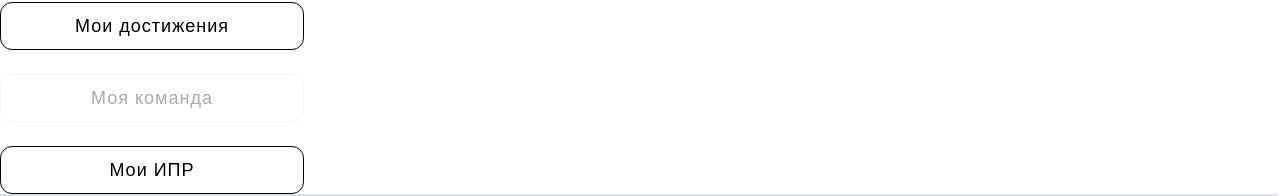
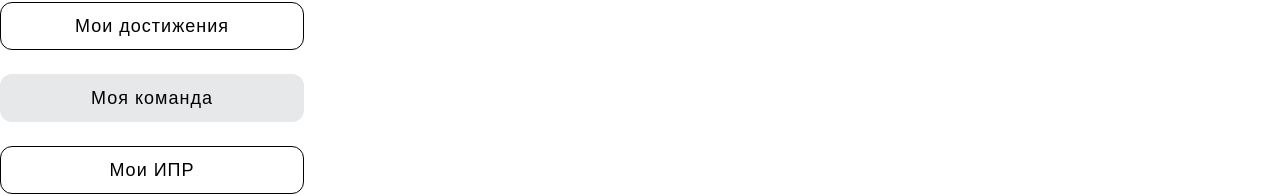
Before and after one commit to NataliyaNikulshina/ipr-hackathon-yandex-alfa, a React (Create React App) app: page / in a window 1280 px wide. Shown: the part 593-789 px from the top of the page. Built offline with nearby package versions, Linux system fonts and the light colour scheme.

Commit message:
bugfix: поправить стиль кнопки для навигации

```diff
--- a/src/components/layout/layout.module.scss
+++ b/src/components/layout/layout.module.scss
@@ -4,7 +4,7 @@
 .layout {
   margin: 0 auto;
   display: grid;
-  grid-template-rows: 87px 1fr 160px;
+  grid-template-rows: 87px 1fr 165px;
   grid-template-columns: 303px 955px;
   column-gap: 20px;
   box-sizing: border-box;
@@ -37,6 +37,7 @@
   &__footer {
     grid-column: 1 / 3;
     grid-row: 3;
+    padding-top: 10px;
     margin: 0 auto;
     width: 100%;
   }
--- a/src/components/layout/layout.tsx
+++ b/src/components/layout/layout.tsx
@@ -37,13 +37,13 @@ const Layout: FC = () => {
             name="Антонова Екатерина Владимировна"
             appointment="Главный финансовый аналитик"
           />
-          <Button color="white" width="304" heigth="48">
+          <Button color="nav_white" width="304" heigth="48">
             Мои достижения
           </Button>
-          <Button color="white" width="304" heigth="48" onClick={onClickTeam} disabled={!location.pathname.includes('/myipr') ? true : false}>
+          <Button color="nav_white" width="304" heigth="48" onClick={onClickTeam} disabled={!location.pathname.includes('/myipr') ? true : false}>
             Моя команда
           </Button>
-          <Button color="white" width="304" heigth="48" onClick={onClickIPR} disabled={location.pathname.includes('/myipr')? true : false}>
+          <Button color="nav_white" width="304" heigth="48" onClick={onClickIPR} disabled={location.pathname.includes('/myipr')? true : false}>
             Мои ИПР
           </Button>
       </div>
--- a/src/pages/myIpr/myIpr.tsx
+++ b/src/pages/myIpr/myIpr.tsx
@@ -18,7 +18,13 @@ const MyIpr: FC = (): JSX.Element => {
 
   return (
     <section className={stylesProfile.page}>
-      <Button color="white" width="304" heigth="48" onClick={onClickMyTasks}>
+      <Button color="ipr" width="304" heigth="48" onClick={onClickMyTasks}>
+        Мои будущие задачи
+      </Button>
+      <Button color="ipr" width="304" heigth="48" onClick={onClickMyTasks}>
+        Мои будущие задачи
+      </Button>
+      <Button color="ipr" width="304" heigth="48" onClick={onClickMyTasks}>
         Мои будущие задачи
       </Button>
     </section>
--- a/src/ui/buttons/button/button.module.scss
+++ b/src/ui/buttons/button/button.module.scss
@@ -67,3 +67,32 @@
     background-color: #D3D5D6;
   }
 }
+
+.nav_white {
+  color: #000;
+  background-color: #fff;
+  border: 1px solid #000;
+
+    &:disabled {
+    background-color: #E7E8EA;
+    border: 1px solid transparent;
+  }
+
+  &:not([disabled]):hover {
+    background-color: #EEEEEE;
+  }
+}
+
+.ipr {
+  color: #000;
+  @include font("Arial", $l-font-size, $bold);
+  background-color: #fff;
+
+    &:disabled {
+    background-color: #E7E8EA;
+  }
+
+  &:not([disabled]):hover {
+    background-color: #EEEEEE;
+  }
+}
--- a/src/ui/buttons/button/button.tsx
+++ b/src/ui/buttons/button/button.tsx
@@ -5,7 +5,7 @@ import stylesButton from "./button.module.scss";
 export interface IButton {
   width: string;
   heigth: string;
-  color?: "red" | "black" | "grey" | "white";
+  color?: "red" | "black" | "grey" | "white" | "nav_white" | "ipr";
   buttonHtmlType?: "button" | "submit" | "reset";
   onClick?: VoidFunction;
   disabled?: boolean;
@@ -39,6 +39,14 @@ const Button: FC<IButton> = ({
       // eslint-disable-next-line no-useless-concat
       stylesAll += " " + `${stylesButton.white}`;
       break;
+    case "nav_white":
+      // eslint-disable-next-line no-useless-concat
+      stylesAll += " " + `${stylesButton.nav_white}`;
+      break;
+    case "ipr":
+      // eslint-disable-next-line no-useless-concat
+      stylesAll += " " + `${stylesButton.ipr}`;
+      break;
   }
 
   return (
```
